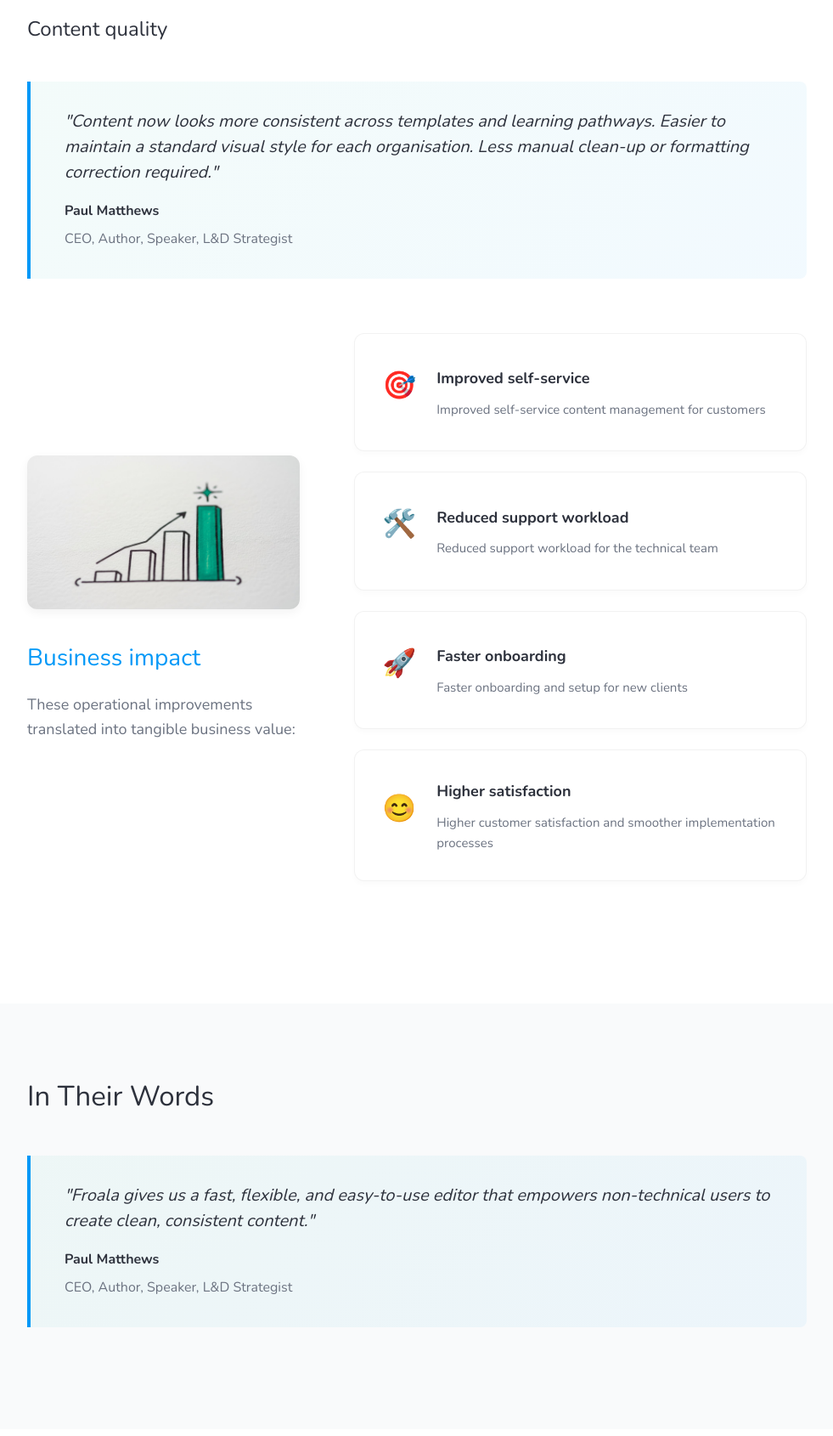
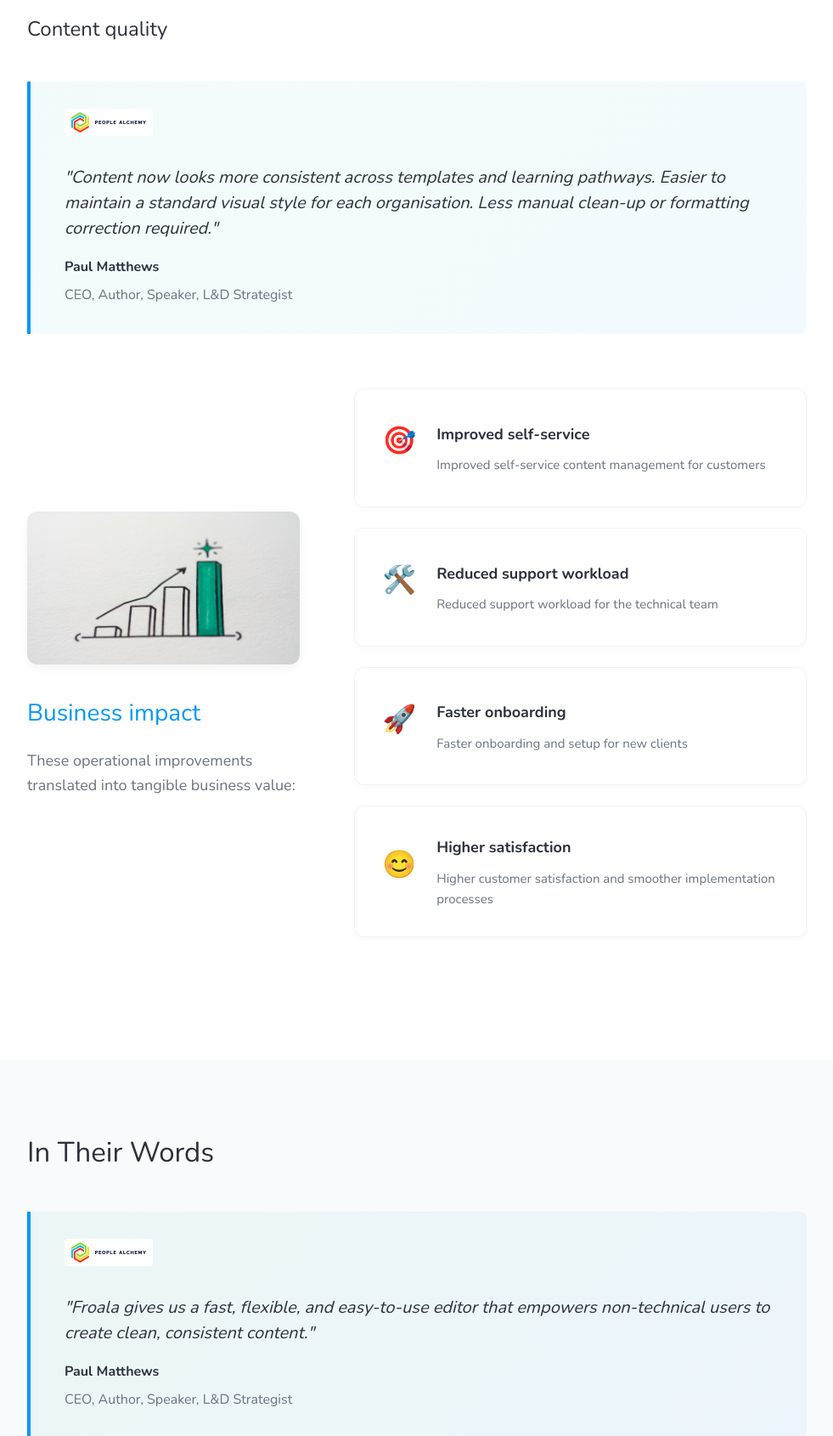
Before and after one commit to FroalaCodes/FroalaCodes, a plain HTML site: page case_studies/people_alchemy/people-alchemy-clean.html in a window 1280 px wide. Shown: the part 7840-9530 px from the top of the page at 85% size, without its empty margins (298-1279 px from the left). Drawn offline with nearby package versions, Linux system fonts and the light colour scheme.

Commit message:
Update people-alchemy-clean.html

```diff
--- a/case_studies/people_alchemy/people-alchemy-clean.html
+++ b/case_studies/people_alchemy/people-alchemy-clean.html
@@ -987,6 +987,8 @@
 
                     <h3>Content quality</h3>
                     <div class="quote">
+                        <img src="images/logo-pa.svg" alt="People Alchemy Logo"
+                            style="height: 32px; margin-bottom: 1.5rem; opacity: 1; background-color: white; padding: 4px 8px; border-radius: 4px;">
                         <p>"Content now looks more consistent across templates and learning pathways. Easier to maintain
                             a standard visual style for each organisation. Less manual clean-up or formatting correction
                             required."</p>
@@ -1039,6 +1041,8 @@
                 <section class="bg-light section-full">
                     <h2>In Their Words</h2>
                     <div class="quote">
+                        <img src="images/logo-pa.svg" alt="People Alchemy Logo"
+                            style="height: 32px; margin-bottom: 1.5rem; opacity: 1; background-color: white; padding: 4px 8px; border-radius: 4px;">
                         <p>"Froala gives us a fast, flexible, and easy-to-use editor that empowers non-technical users
                             to create clean, consistent content."</p>
                         <cite>
```
